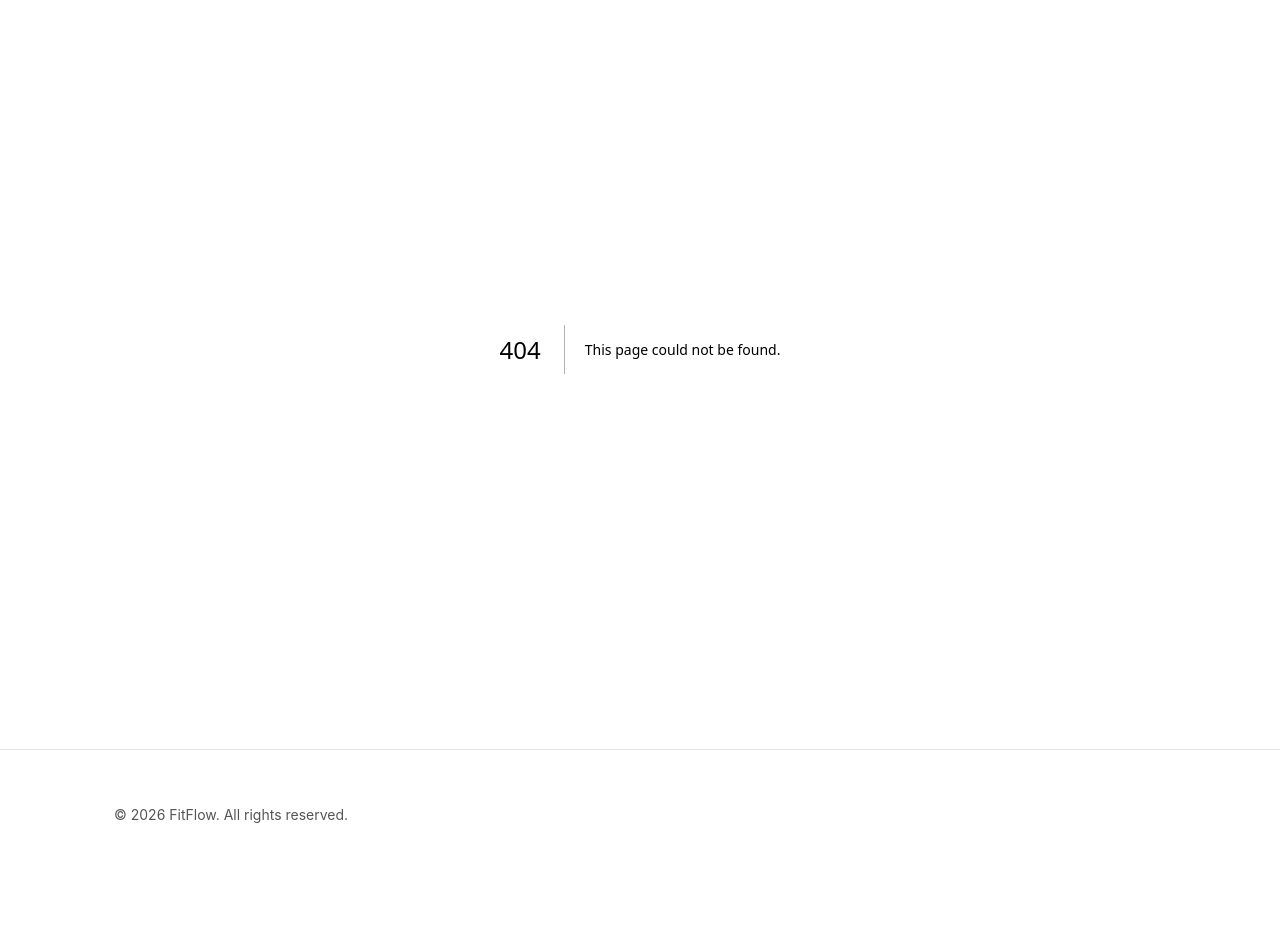
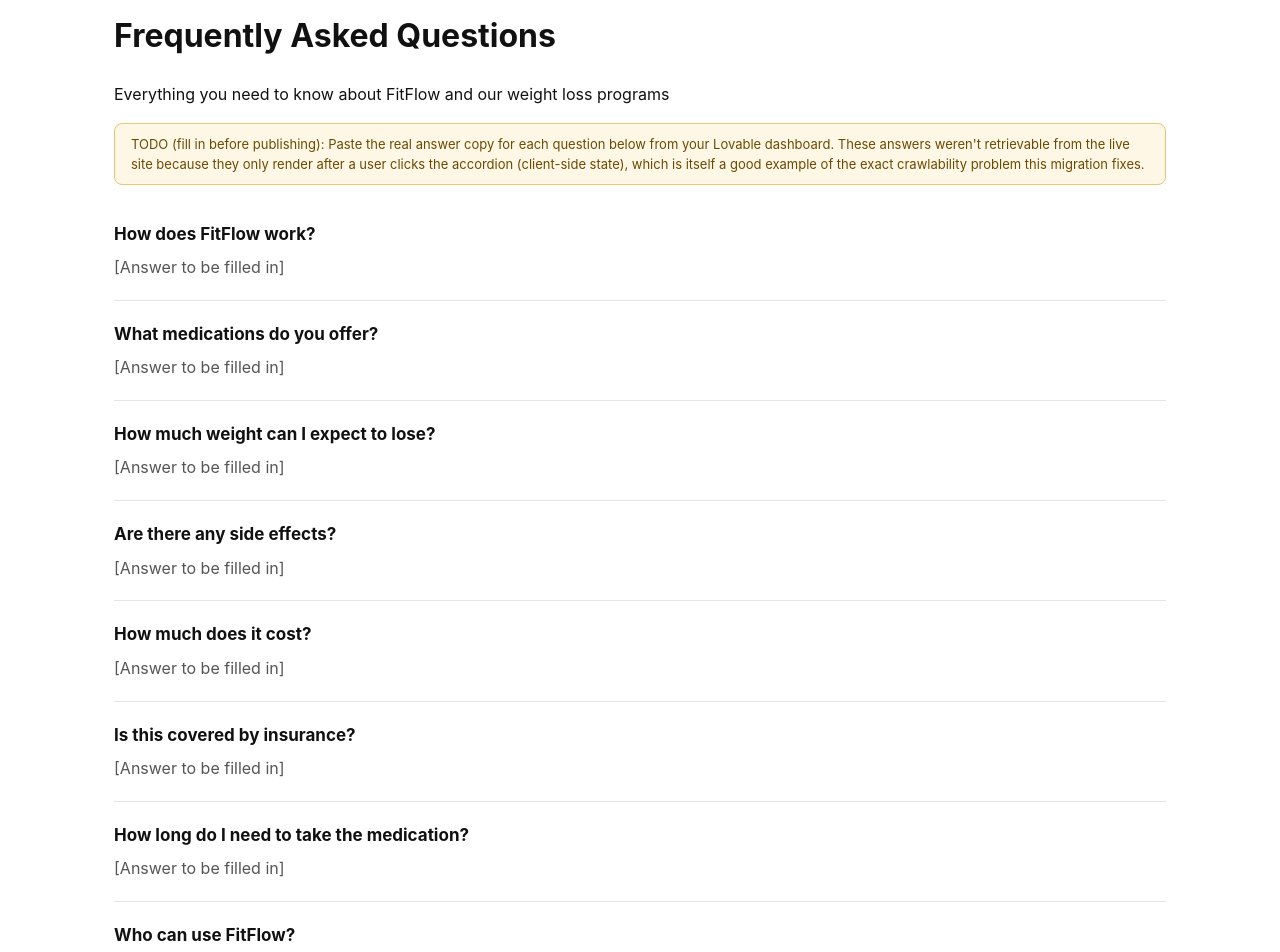
Before and after one commit to AdrienCohen1/fitflow-site, a Next.js app: page /faq in a window 1280 px wide. Before the commit this address had no page. Shown: the part 160-1112 px from the top of the page. Before the commit the page ends 1040 px from the top, so only its background shows below. Built offline with nearby package versions, Linux system fonts and the light colour scheme.

Commit message:
Create FAQ page for FitFlow weight loss questions
This page provides a list of frequently asked questions about FitFlow's weight loss programs, including metadata for SEO.

```diff
--- /dev/null
+++ b/app/faq/page.tsx
@@ -0,0 +1,54 @@
+import type { Metadata } from "next";
+import TodoBanner from "@/components/TodoBanner";
+
+export const metadata: Metadata = {
+  title: "Weight Loss FAQ - FitFlow Health Questions & Answers",
+  description:
+    "Find answers to common questions about GLP-1 weight loss medications, pricing, side effects, and treatment process. Expert answers from FitFlow Health.",
+  alternates: { canonical: "/faq" },
+};
+
+const questions = [
+  "How does FitFlow work?",
+  "What medications do you offer?",
+  "How much weight can I expect to lose?",
+  "Are there any side effects?",
+  "How much does it cost?",
+  "Is this covered by insurance?",
+  "How long do I need to take the medication?",
+  "Who can use FitFlow?",
+  "How do I take the medication?",
+  "What if I have questions during treatment?",
+  "How quickly will I receive my medication?",
+  "Can I cancel at any time?",
+  "What's the difference between Semaglutide and Tirzepatide?",
+  "Do I need to exercise or diet?",
+  "Will I gain the weight back after stopping?",
+  "How do I get started?",
+  "What if the medication doesn't work for me?",
+  "Do you offer any discounts or payment plans?",
+  "Is my personal health information secure?",
+];
+
+export default function FaqPage() {
+  return (
+    <div className="container" style={{ paddingTop: 40, paddingBottom: 60 }}>
+      <h1>Frequently Asked Questions</h1>
+      <p className="lead">Everything you need to know about FitFlow and our weight loss programs</p>
+
+      <TodoBanner>
+        Paste the real answer copy for each question below from your Lovable dashboard. These
+        answers weren&apos;t retrievable from the live site because they only render after a user
+        clicks the accordion (client-side state), which is itself a good example of the exact
+        crawlability problem this migration fixes.
+      </TodoBanner>
+
+      {questions.map((q) => (
+        <div className="faq-item" key={q}>
+          <h3>{q}</h3>
+          <p>[Answer to be filled in]</p>
+        </div>
+      ))}
+    </div>
+  );
+}
```
